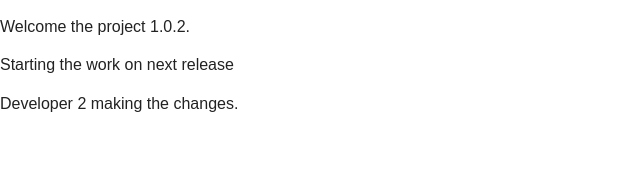
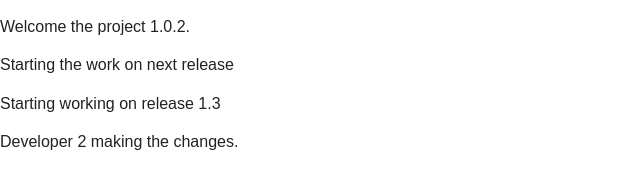
Before and after one commit to sarkani2/applicationdemo, a plain HTML site: page index.html in a window 1280 px wide. Shown: the whole page, without its empty margins (0-640 px from the left). Drawn offline with nearby package versions, Linux system fonts and the light colour scheme.

Commit message:
Pushing changes for release 1.3

```diff
--- a/index.html
+++ b/index.html
@@ -21,6 +21,7 @@
         <p>Welcome the project 1.0.2.</p>
 
       	<p>Starting the work on next release</p>
+		<p>Starting working on release 1.3</p>
 		<p>Developer 2 making the changes.</p>
 
 
```
